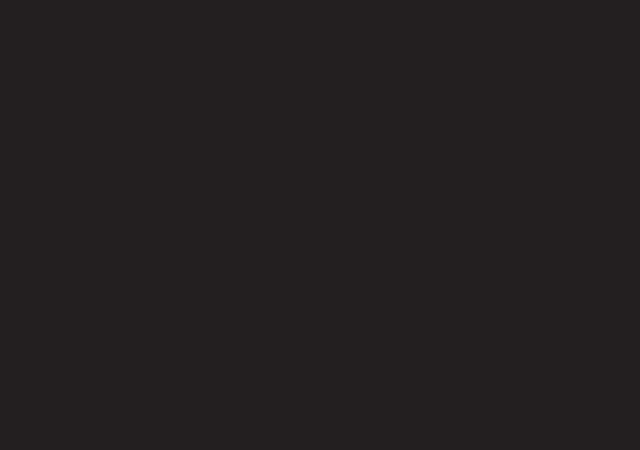
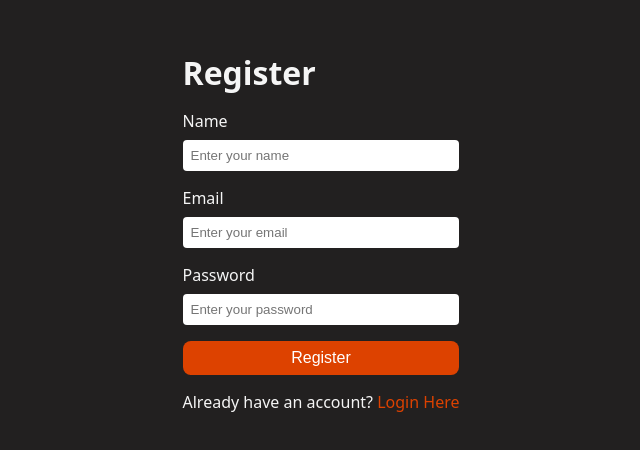
Before and after one commit to Joyeeta2003/modify, a React (Vite) app in the folder Frontend/: page /register in a window 1280 px wide. Shown: the part 168-618 px from the top of the page, without its empty margins (319-959 px from the left). Built offline with nearby package versions, Linux system fonts and the light colour scheme.

Commit message:
frontend layers done

```diff
--- a/Frontend/src/features/auth/auth.context.js
+++ b/Frontend/src/features/auth/auth.context.jsx
@@ -3,13 +3,13 @@ import { useState } from "react";
 
 export const AuthContext = createContext()
 
-export const AuthProvider = ({Children}) =>{
+export const AuthProvider = ({children}) =>{
     const [user, setUser] = useState(null)
     const [loading, setLoading] = useState(true)
 
     return(
         <AuthContext.Provider value={{user,setUser,loading,setLoading}}>
-            {Children}
+            {children}
         </AuthContext.Provider>
     )
 }
--- a/Frontend/src/features/auth/components/FormGroup.jsx
+++ b/Frontend/src/features/auth/components/FormGroup.jsx
@@ -1,9 +1,16 @@
 
-const FormGroup = ({ label, placeholder }) => {
+const FormGroup = ({ label, placeholder, value, onChange }) => {
     return (
         <div className="form-group">
             <label htmlFor={label}>{label}</label>
-            <input type="text" id={label} name={label} placeholder={placeholder} required />
+            <input
+                value={value}
+                onChange={onChange}
+                type="text"
+                id={label}
+                name={label}
+                placeholder={placeholder}
+                required />
         </div>
     )
 }
--- a/Frontend/src/features/auth/hooks/useAuth.js
+++ b/Frontend/src/features/auth/hooks/useAuth.js
@@ -13,9 +13,9 @@ export const useAuth = () =>{
         setLoading(false)
     }
 
-    async function handleLogin({username,email,password}) {
+    async function handleLogin({email,password}) {
         setLoading(true);
-        const data = await login({username,email,password})
+        const data = await login({email,password})
         setUser(data.user)
         setLoading(false)
     }
--- a/Frontend/src/features/auth/pages/Login.jsx
+++ b/Frontend/src/features/auth/pages/Login.jsx
@@ -1,15 +1,44 @@
 import "../style/login.scss"
 import FormGroup from "../components/FormGroup"
 import { Link } from "react-router"
+import  {useAuth}  from "../hooks/useAuth"
+import { useState } from "react"
+import { useNavigate } from "react-router"
 
 const Login = () => {
+  const { loading, handleLogin } = useAuth();
+  const [email, setEmail] = useState("");
+  const [password, setPassword] = useState("");
+
+  const navigate = useNavigate()
+
+  async function handleSubmit(e) {
+    e.preventDefault()
+    await handleLogin({email,password})
+    navigate("/")
+  }
+
+
   return (
     <main className="login-page">
       <div className="form-container">
         <h1>Login</h1>
-            <form>
-                <FormGroup label="Email" placeholder="Enter your email"></FormGroup>
-                <FormGroup label="Password" placeholder="Enter your password"></FormGroup>
+        <form onSubmit={handleSubmit}>
+          <FormGroup
+            value={email}
+            onChange={(e) => setEmail(e.target.value)}
+            label="Email"
+            placeholder="Enter your email"
+          >
+          </FormGroup>
+
+          <FormGroup
+            value={password}
+            onChange={(e) => setPassword(e.target.value)}
+            label="Password"
+            placeholder="Enter your password"
+          >
+          </FormGroup>
           <button type="submit" className="button">Login</button>
         </form>
         <p>Don't have an account? <Link to="/register">register Here</Link></p>
--- a/Frontend/src/features/auth/pages/Register.jsx
+++ b/Frontend/src/features/auth/pages/Register.jsx
@@ -1,16 +1,53 @@
 import FormGroup from "../components/FormGroup"
 import "../style/register.scss"
-import {Link} from 'react-router'
+import { Link } from 'react-router'
+import  {useAuth} from "../hooks/useAuth"
+import { useState } from "react"
+import { useNavigate } from "react-router"
 
 const Register = () => {
+    const {loading, handleRegister} = useAuth()
+    const [username, setUsername] = useState("")
+    const [email, setEmail] = useState("")
+    const [password, setPassword] = useState("")
+
+    const navigate = useNavigate()
+
+    async function handleSubmit(e) {
+        e.preventDefault();
+        await handleRegister({ username, email, password })
+        navigate("/")
+    }
+
     return (
         <main className="register-page">
             <div className="form-container">
                 <h1>Register</h1>
-            <form>
-                <FormGroup label="Name" placeholder="Enter your name"></FormGroup>
-                <FormGroup label="Email" placeholder="Enter your email"></FormGroup>
-                <FormGroup label="Password" placeholder="Enter your password"></FormGroup>
+                <form onSubmit={handleSubmit}>
+                    <FormGroup
+                        value={username}
+                        onChange={(e) => setUsername(e.target.value)}
+                        label="Name"
+                        placeholder="Enter your name"
+                    >
+                    </FormGroup>
+
+                    <FormGroup
+                        value={email}
+                        onChange={(e) => setEmail(e.target.value)}
+                        label="Email"
+                        placeholder="Enter your email"
+                    >
+                    </FormGroup>
+
+                    <FormGroup
+                        value={password}
+                        onChange={(e) => setPassword(e.target.value)}
+                        label="Password"
+                        placeholder="Enter your password"
+                    >
+                    </FormGroup>
+
                     <button type="submit" className="button">Register</button>
                 </form>
                 <p>Already have an account? <Link to="/login">Login Here</Link></p>
```
Also changed, not shown: 2 other files (tests, documents, lock files or other folders). Lines whose indentation alone changed are shown as unchanged.
